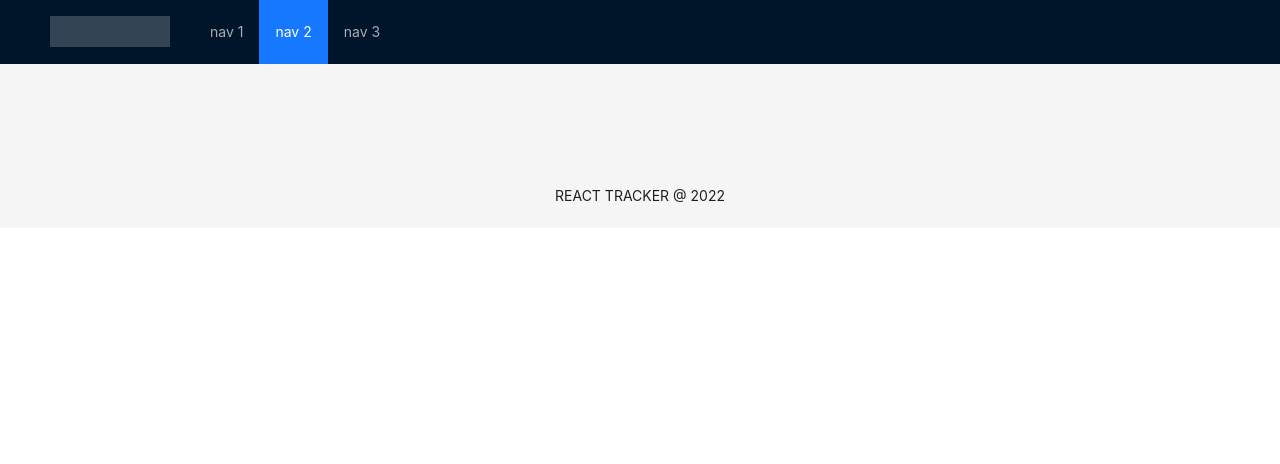
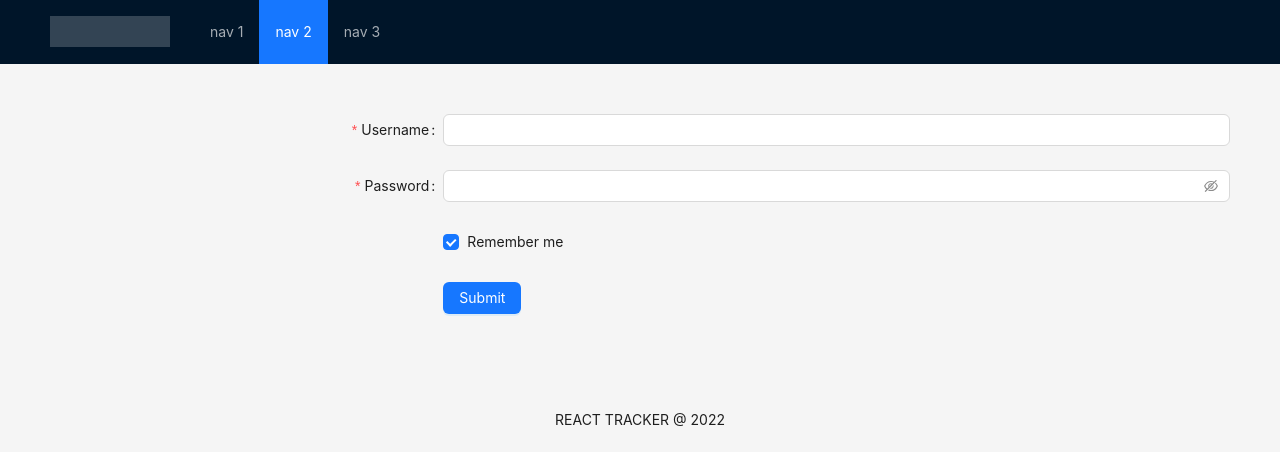
Before and after one commit to Msolmaz4/redux-tsx, a React (Create React App) app: page /login in a window 1280 px wide. Shown: the top 464 px of the page. Built offline with nearby package versions, Linux system fonts and the light colour scheme.

Commit message:
loginerror

```diff
--- a/src/App.tsx
+++ b/src/App.tsx
@@ -4,6 +4,7 @@ import { BrowserRouter as Router, Routes, Route } from 'react-router-dom'
 import Signup from './components/Signup';
 
 import { Layout, Menu } from 'antd';
+import Login from './components/Login';
 
 const { Header, Content, Footer } = Layout;
 //layout yaptiktan sonra utils register kayitlari icin api ts dosya yaptik
@@ -34,6 +35,7 @@ function App() {
         <Content className="site-layout" style={{ padding: '50px' }}>
           <Routes>
             <Route path='/register' element={<Signup />} />
+            <Route path='/login' element={<Login/>} />
           </Routes>
 
 
--- a/src/components/Login.tsx
+++ b/src/components/Login.tsx
@@ -1,13 +1,25 @@
 import React from 'react';
 import { Button, Checkbox, Form, Input } from 'antd';
+import api from '../utils/api';
+import {useNavigate} from 'react-router-dom'
 
 const Login: React.FC = () => {
-  const onFinish = (values: any) => {
+   const navi = useNavigate()
+  const onFinish = async (values: any) => {
     console.log('Success:', values);
+    try {
+      await api.post('/users/login' ,values)
+      navi('/')
+    } catch (error) {
+      console.log(error)
+
+    }
+
   };
 
   const onFinishFailed = (errorInfo: any) => {
     console.log('Failed:', errorInfo);
+
   };
 
   return (
```
